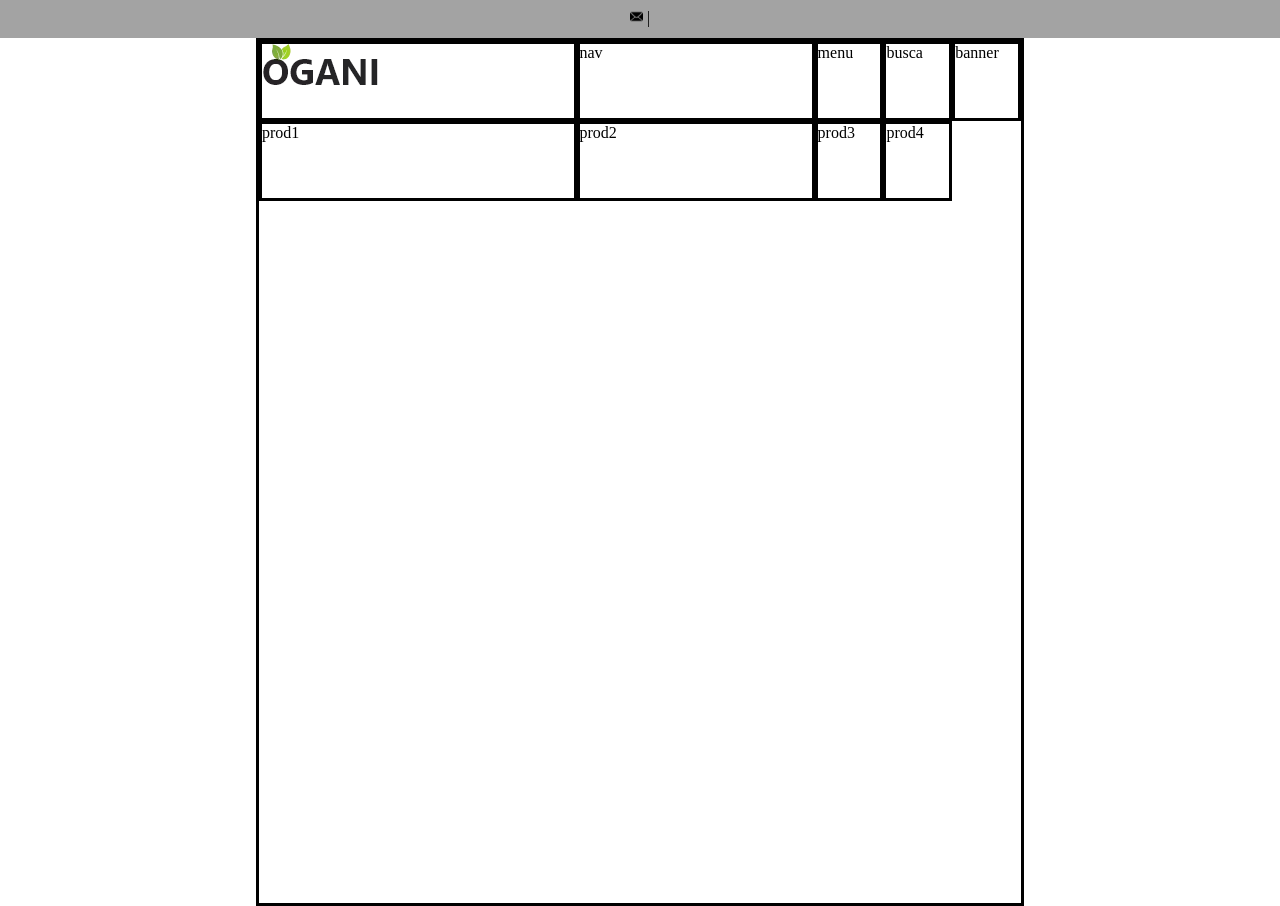
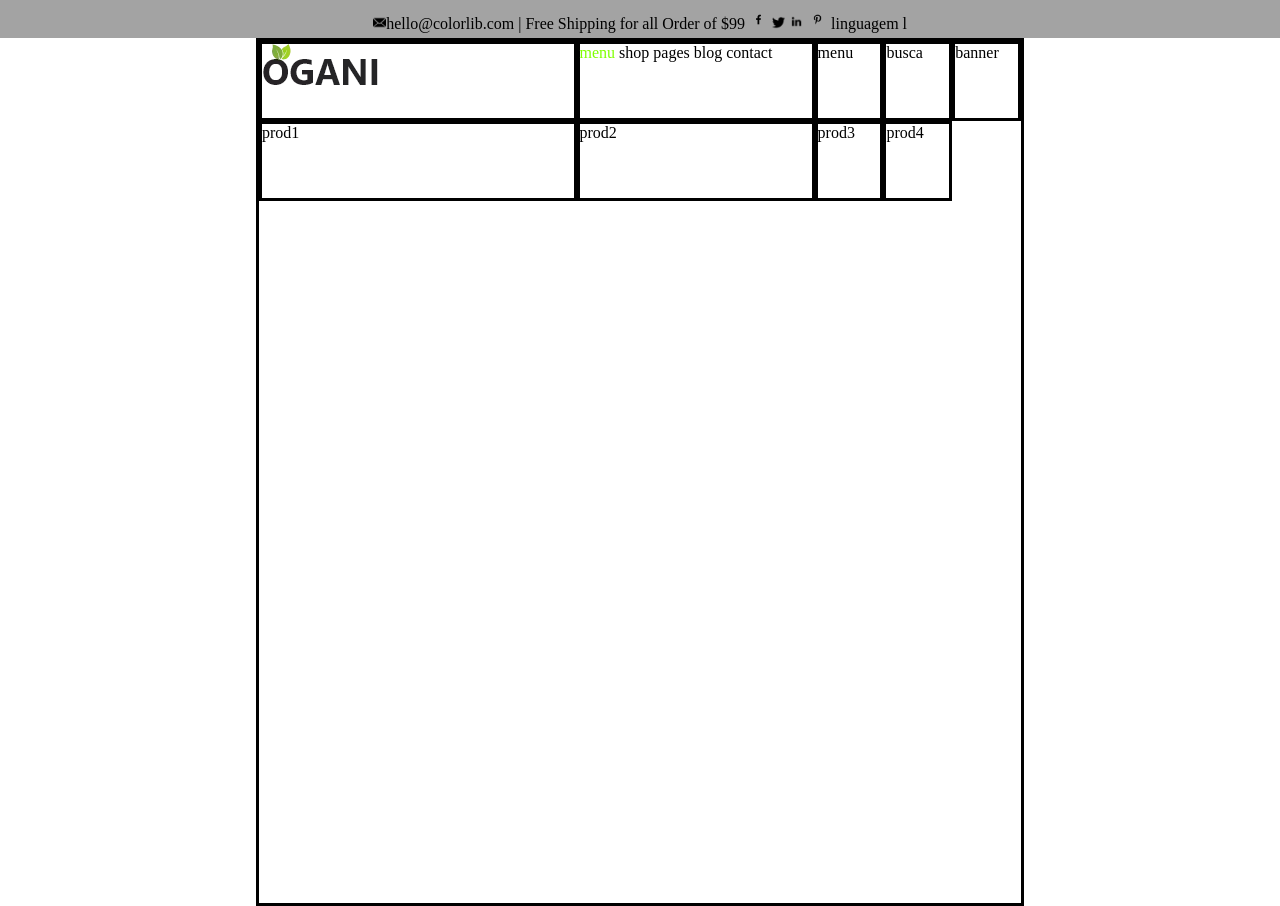
Before and after one commit to Raul-2C2-44/ogani-2c2-raul-44, a plain HTML site: page index.html in a window 1280 px wide. Drawn offline with Linux system fonts and the light colour scheme.

Commit message:
Update index.html

```diff
--- a/index.html
+++ b/index.html
@@ -7,15 +7,28 @@
     <title>Document</title>
 </head>
 <body >
-    <div id="topo">
-<tr><img src="46951.png" alt="" style="height: 35%;  margin-top: 10px;" class="icon">  <tr> </tr>|  </tr>
-<tr></tr>
+<div id="topo">
+<td><img src="46951.png" alt="" style="height: 35%;  margin-top: 10px;" class="icon">hello@colorlib.com</td>
+<td style="width: 10%;">|</tr>
+<td>Free Shipping for all Order of $99</tr>
+<td style="align-self: end;"> <img src="facebook-logo-facebook-icon-transparent-free-png.webp" style="height: 50%;  margin-top: 10px;" alt=""> <img src="25660.png" style="height: 35%;  margin-top: 10px;" alt=""> <img src="black-linkedin-icon.png" style="height: 40%;  margin-top: 10px;" alt=""> <img src="pinterest-logo-pinterest-transparent-free-png.webp" style="height: 50%;  margin-top: 10px;" alt=""></td>
+<td id="lingua"> linguagem</td>
+<td id="linguagem"> l</td>
 </div>
 <div id="main">
 <div id="logo"><img src="logo.png" alt=""></div>
-<div id="nav">nav</div>
+<div id="nav">
+<a class="navbt" style="color: chartreuse;">menu</a>
+<a class="navbt">shop</a>
+<a class="navbt">pages</a>
+<a class="navbt">blog</a>
+<a class="navbt">contact</a>
+</div>
 <div id="menu">menu</div>
-<div id="busca">busca</div>
+<div id="busca">busca
+
+
+</div>
 <div id="banner">banner</div>
 <div id="prod1">prod1</div>
 <div id="prod2">prod2</div>
```
